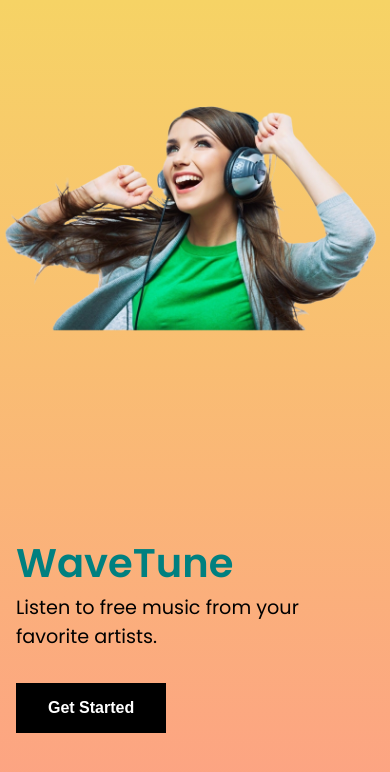
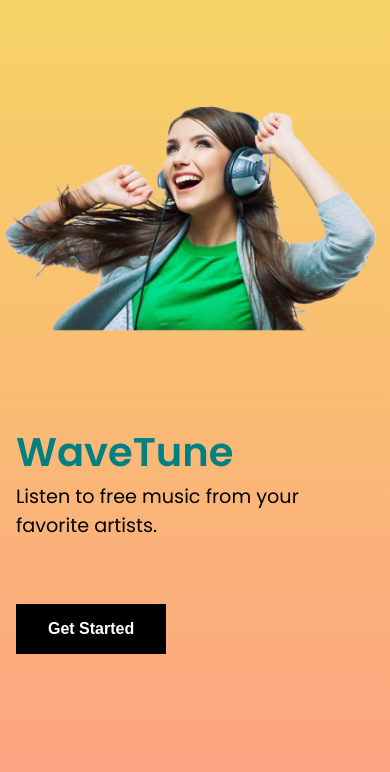
Before and after one commit to mayankverma0097/react_music_app, a React (Vite) app: page / in a window 390 px wide. Shown: the top 772 px of the page. Built offline with nearby package versions, Linux system fonts and the light colour scheme.

Commit message:
changed to light theme till Home

```diff
--- a/src/GetStarted.css
+++ b/src/GetStarted.css
@@ -43,7 +43,7 @@
   border: none;
   font-size: 1rem;
   font-weight: 600;
-  margin-top: 2rem;
+  margin-top: 4rem;
   cursor: pointer;
   transition: 0.2s;
 }
@@ -66,6 +66,7 @@
   #GetStarted_box_right {
     width: 100vw;
     padding: 0 1rem;
+    align-items: start;
     /* border: 1px solid black; */
   }
 }
```
